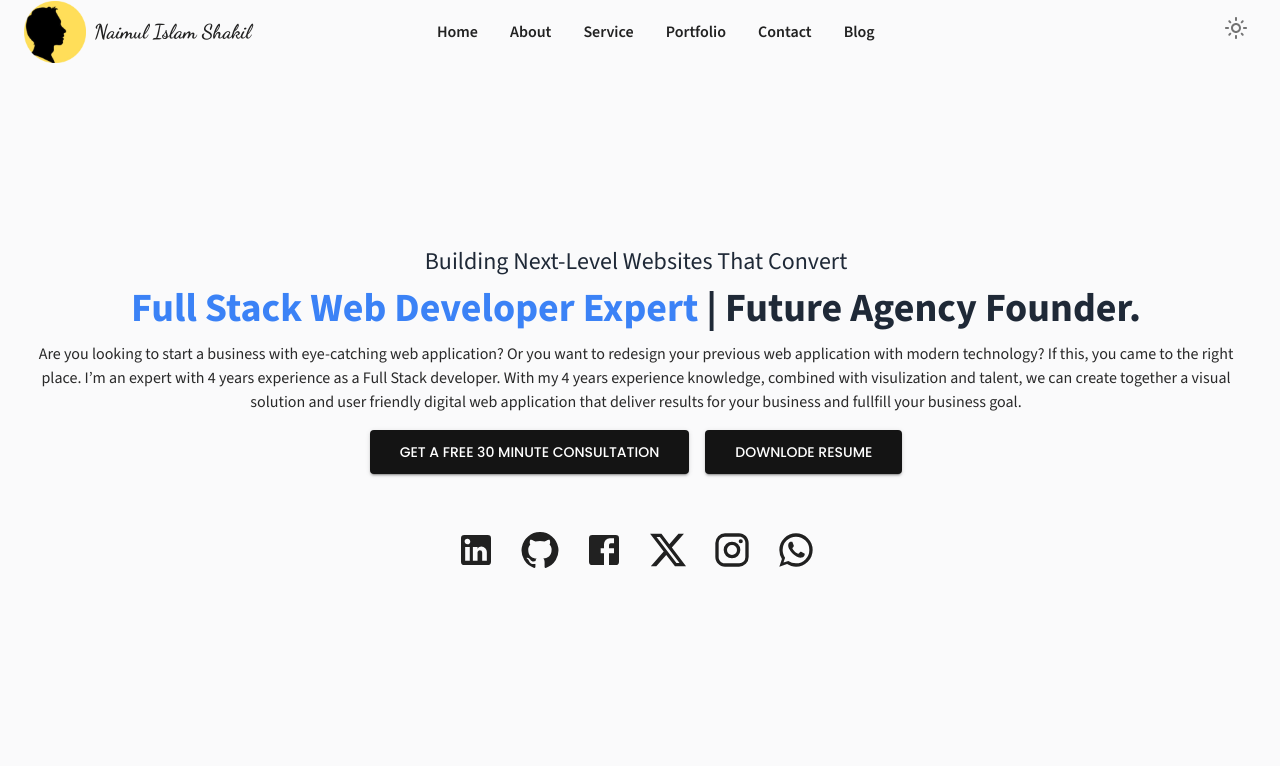
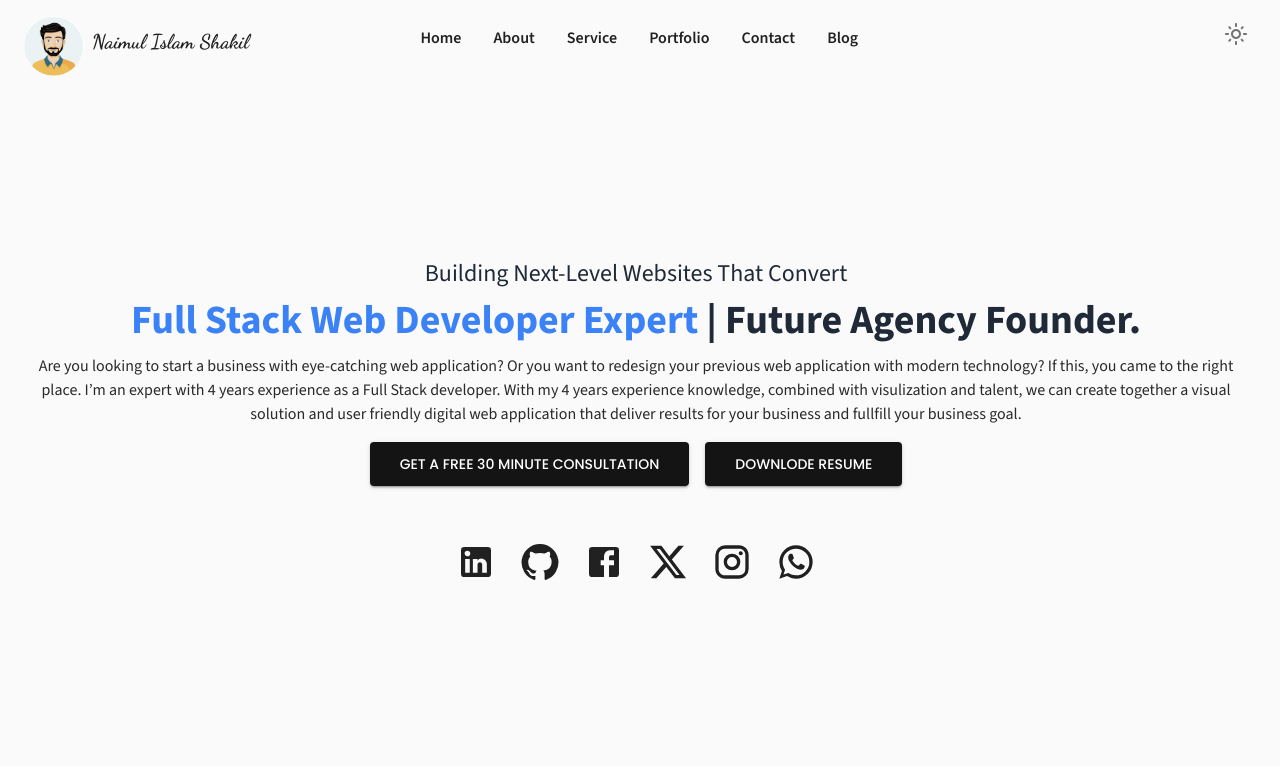
Before and after one commit to naimulislamshakil/naimul_portfolio, a React (Vite) app: page / in a window 1280 px wide. Shown: the top 766 px of the page. Built offline with nearby package versions, Linux system fonts and the light colour scheme.

Commit message:
add navbar icon

```diff
--- a/index.html
+++ b/index.html
@@ -2,7 +2,11 @@
 <html lang="en">
 	<head>
 		<meta charset="UTF-8" />
-		<link rel="icon" type="image/svg+xml" href="/vite.svg" />
+		<link
+			rel="icon"
+			type="image/png"
+			href="/src/assets/Naimul Islam Shakil testimonial client Male.png"
+		/>
 		<meta name="viewport" content="width=device-width, initial-scale=1.0" />
 		<link rel="preconnect" href="https://fonts.googleapis.com" />
 		<link rel="preconnect" href="https://fonts.googleapis.com" />
--- a/src/Compoments/Navbar.jsx
+++ b/src/Compoments/Navbar.jsx
@@ -9,6 +9,7 @@ import {
 	Drawer,
 	List,
 	ListItem,
+	Avatar,
 } from '@mui/material';
 import { useContext, useState } from 'react';
 import { ColorModeContext } from '../theme';
@@ -17,7 +18,7 @@ import LightModeOutlinedIcon from '@mui/icons-material/LightModeOutlined';
 import DarkModeOutlinedIcon from '@mui/icons-material/DarkModeOutlined';
 import CloseIcon from '@mui/icons-material/Close';
 import { Link } from 'react-router-dom';
-import Logo from '../assets/Naimul Islam Sahkil.jpg';
+import Logo from '../assets/Naimul Islam Shakil testimonial client Male.png';
 
 const Navbar = () => {
 	const theme = useTheme();
@@ -73,17 +74,21 @@ const Navbar = () => {
 					}}
 				>
 					<Box display="flex" alignItems="center" gap={1}>
-						<img
+						<Avatar
 							src={Logo}
 							alt="Naimul Islam Shakil"
-							style={{ width: '15%' }}
+							sx={{ width: 60, height: 60, mt: 2 }}
 						/>
 						{/* Logo on the left */}
 						<Typography
 							variant="h4"
 							fontWeight={900}
 							fontStyle="revert-layer"
-							sx={{ flexGrow: { xs: 1, md: 0 }, fontFamily: 'Dancing Script' }}
+							sx={{
+								flexGrow: { xs: 1, md: 0 },
+								mt: 1,
+								fontFamily: 'Dancing Script',
+							}}
 						>
 							Naimul Islam Shakil
 						</Typography>
@@ -93,7 +98,7 @@ const Navbar = () => {
 					<Box
 						sx={{
 							display: { xs: 'none', md: 'flex' },
-							width: '80%',
+							width: '50%',
 							gap: 4,
 						}}
 					>
```
